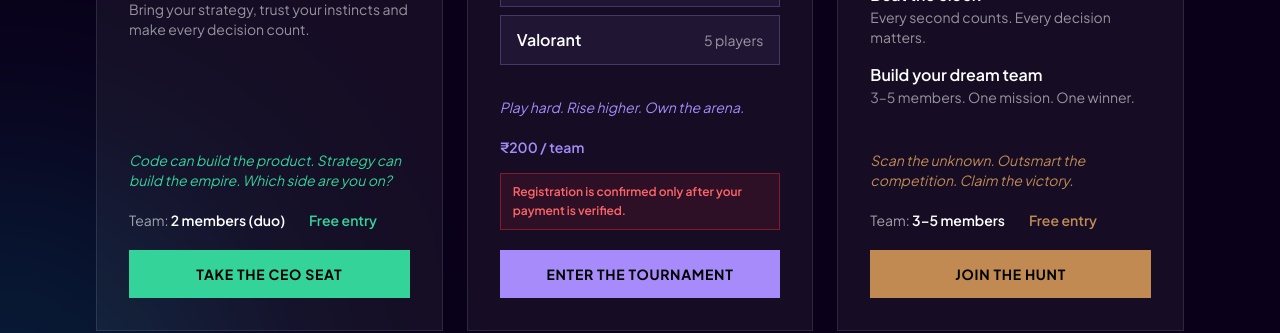
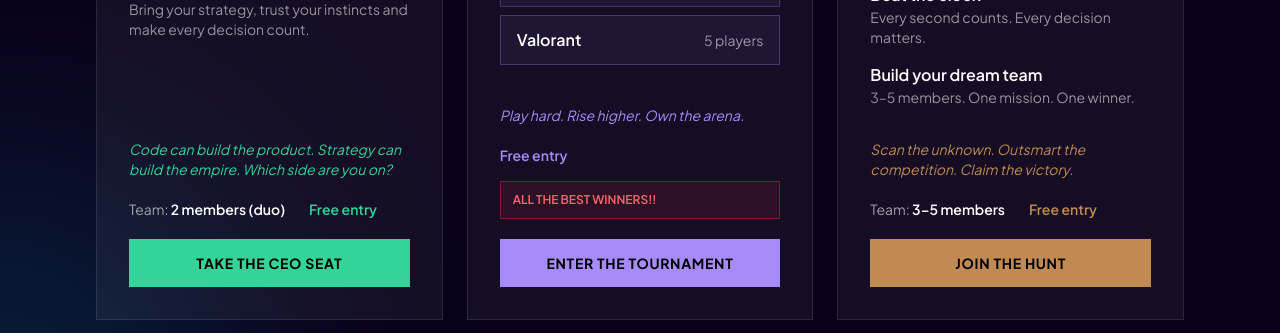
Before and after one commit to namo-zoroki/TECH-SPARDHA-2K26, a React (Vite) app: page / in a window 1280 px wide. Shown: the part 4333-4666 px from the top of the page. Built offline with nearby package versions, Linux system fonts and the light colour scheme; no server answers.

Commit message:
free gamer fiesta

```diff
--- a/src/components/Events.tsx
+++ b/src/components/Events.tsx
@@ -233,7 +233,7 @@ export const EventSpotlights: React.FC = () => {
             </p>
             <MetaRow event={gamerFiesta} color={PURPLE} showTeam={false} />
             <p className="mt-4 border border-red-500/40 bg-red-500/10 px-3 py-2 text-xs font-semibold leading-relaxed text-red-400">
-              Registration is confirmed only after your payment is verified.
+              ALL THE BEST WINNERS!!
             </p>
             <RegisterButton eventId="08" color={PURPLE} label="Enter the tournament" />
           </Card>
--- a/src/components/InfoSections.tsx
+++ b/src/components/InfoSections.tsx
@@ -18,7 +18,7 @@ export const Schedule: React.FC = () => {
     },
     {
       date: '23 Oct',
-      time: '2:30 PM – 5:30 PM',
+      time: '2:30 PM – 4:30 PM',
       activity: 'Slot 2 Events',
       tag: 'Day 1',
     },
--- a/src/data/events.ts
+++ b/src/data/events.ts
@@ -225,7 +225,7 @@ judging: [
     name: "Gamer Fiesta 2.0",
     category: "E-Sports",
     format: "Team",
-    fee: 200,
+    fee: 0,
     coordinators: [
       { name: "Ambuj Kumar Srivastava", phone: "9695746991" },
       { name: "Sagar Soni", phone: "7254901730" }
@@ -235,7 +235,7 @@ judging: [
     purpose: "To provide a platform for competitive e-sports enthusiasts to showcase their skills.",
     procedure: "Bracket-based tournament with strict match timings.",
     rules: [
-      "Entry fee of ₹200 per team is mandatory.",
+      "Entry fee of ₹free per team is mandatory.",
       "No use of cheats or exploits.",
       "Teams must report 15 mins before match time.",
       "Sportsmanship is expected."
```
